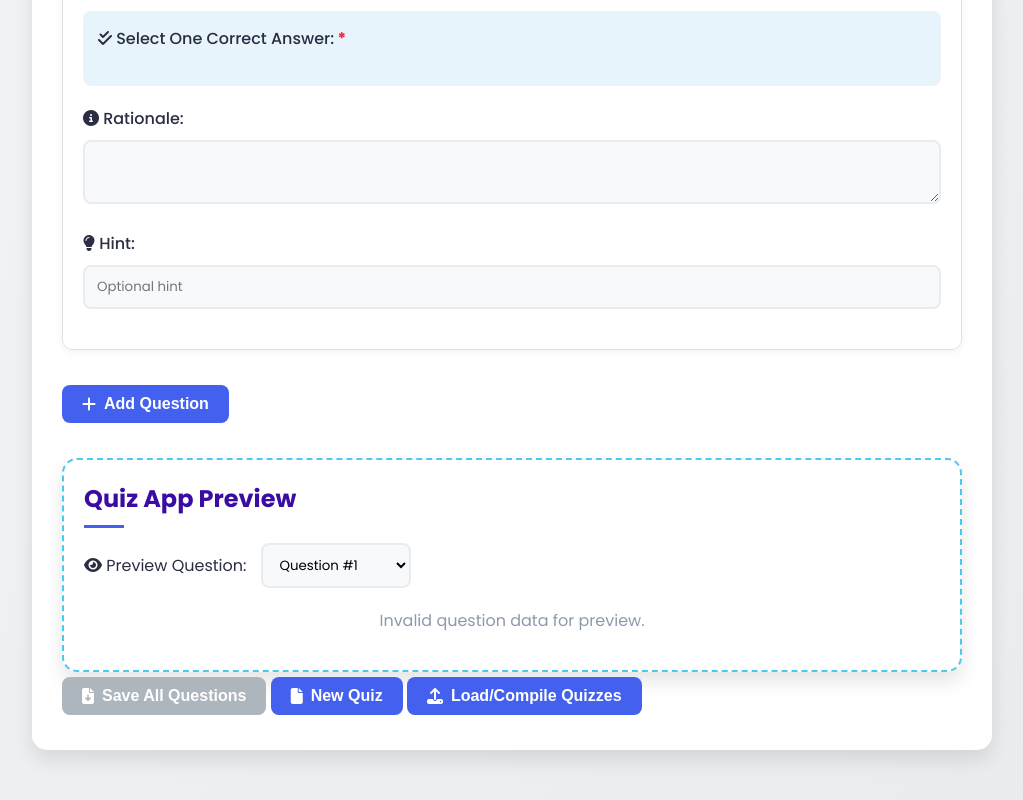
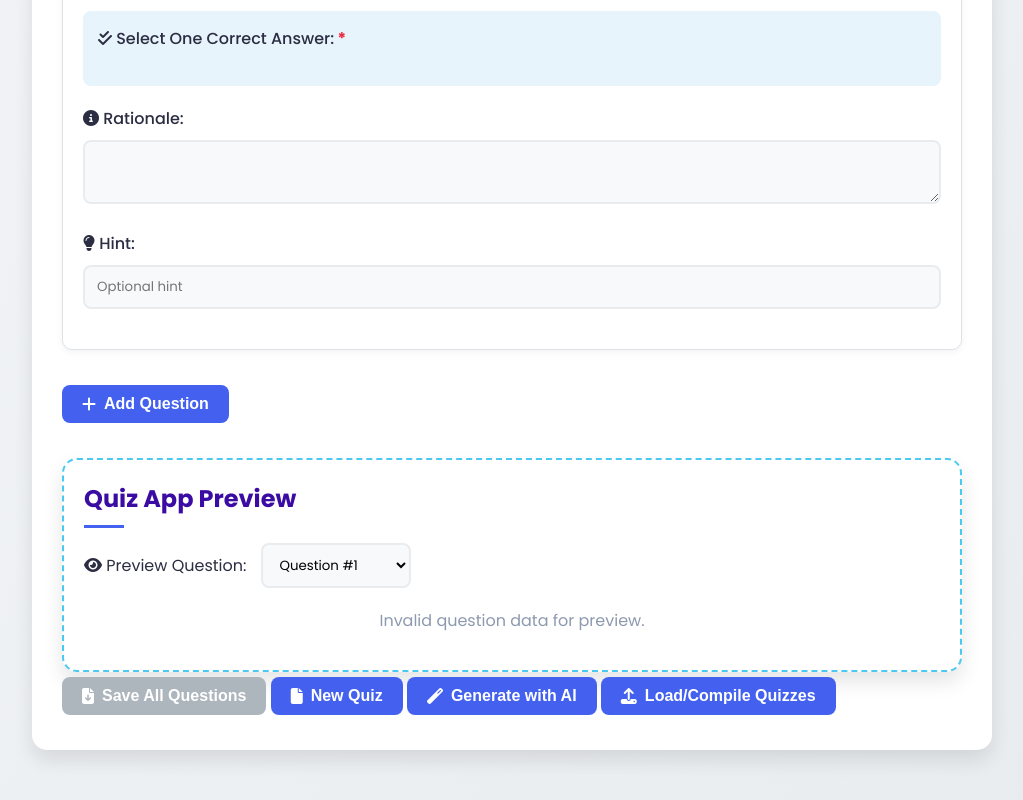
Before and after one commit to pestilence-and-war/Quiz-Me-Quiz-Maker-Editor, a plain HTML site: page index.html in a window 1280 px wide. Shown: the part 979-1779 px from the top of the page, without its empty margins (128-1151 px from the left). Drawn offline with Linux system fonts and the light colour scheme.

Commit message:
changed generativeai to genai in requirements to ensure the updated api is referenced and added a button to generate quizzes with AI (button only, no modal added yet)

```diff
--- a/index.html
+++ b/index.html
@@ -77,6 +77,7 @@
 
         <button type="button" id="saveQuestionsBtn" disabled><i class="fas fa-file-download"></i> Save All Questions</button>
         <button type="button" id="newQuizBtn" class="secondary-button"><i class="fas fa-file"></i> New Quiz</button>
+        <button type="button" id="aiGenerateBtn"><i class="fas fa-magic"></i> Generate with AI</button>
         <button type="button" id="loadFileBtn"><i class="fas fa-upload"></i> Load/Compile Quizzes</button>
         <input type="file" id="hiddenFileInput" accept=".json" multiple style="display: none;">
     </div>
```
Also changed, not shown: backend/requirements.txt, 1 other file.
